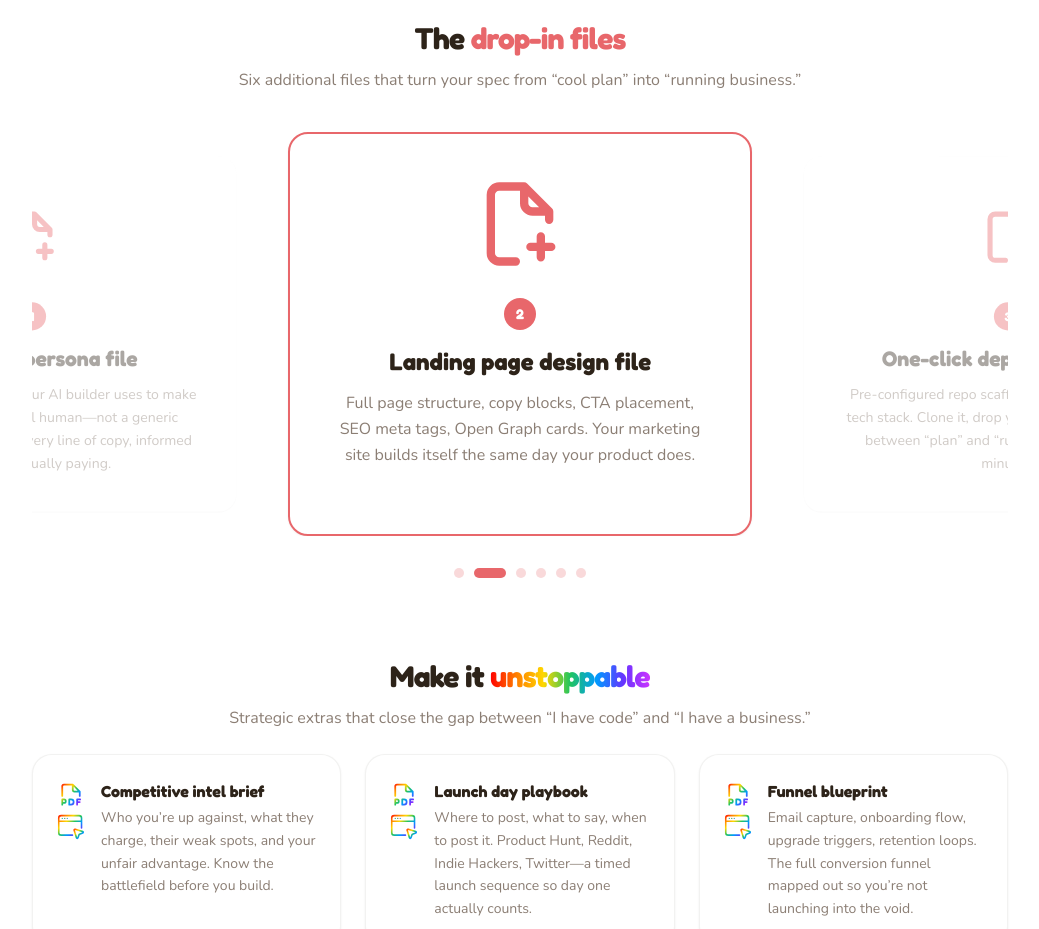
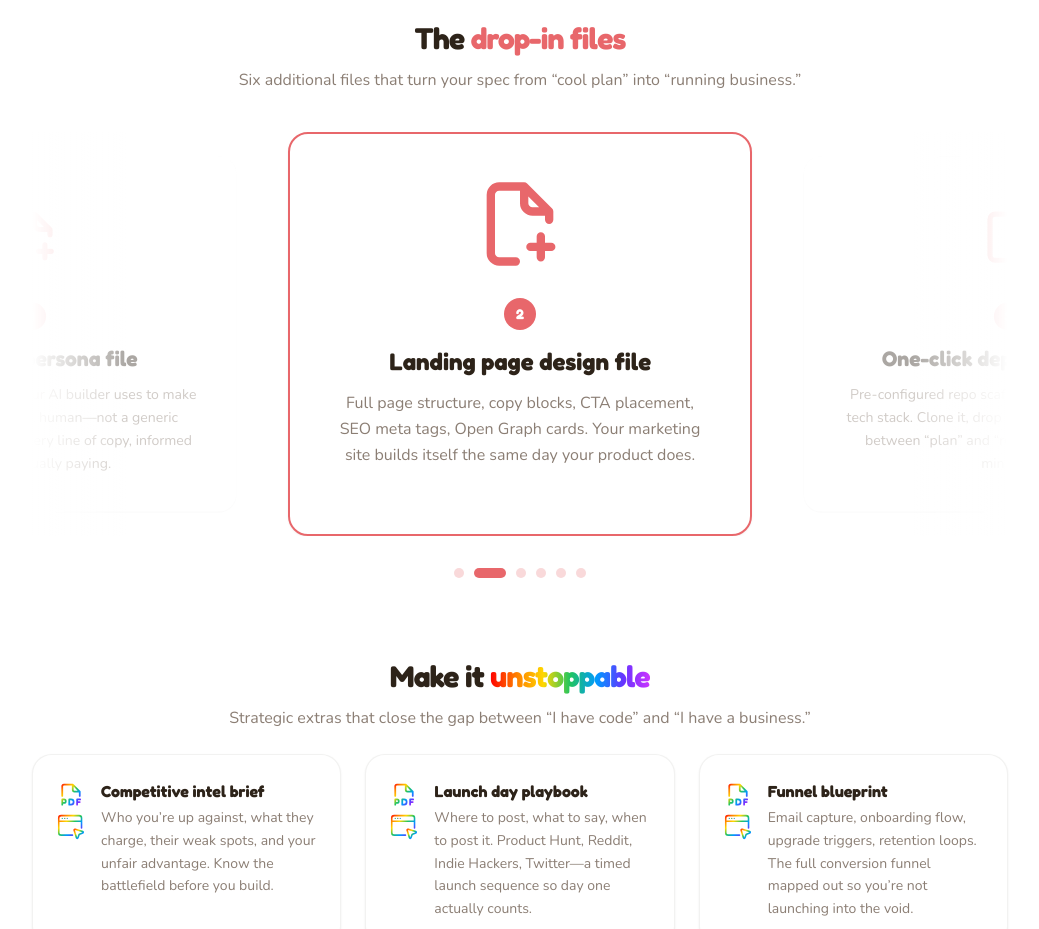
Before and after one commit to lordshua1337/cash-cow, a Next.js app: page / in a window 1280 px wide. Shown: the part 2840-3769 px from the top of the page, without its empty margins (120-1159 px from the left). Built offline with nearby package versions, Linux system fonts and the light colour scheme.

Commit message:
feat: click-to-advance on cards, edge fade gradients on carousel

```diff
--- a/src/components/DropInFilesCarousel.tsx
+++ b/src/components/DropInFilesCarousel.tsx
@@ -62,9 +62,21 @@ export default function DropInFilesCarousel() {
     [emblaApi]
   )
 
+  const scrollNext = useCallback(() => emblaApi?.scrollNext(), [emblaApi])
+
   return (
     <div>
-      {/* Carousel viewport */}
+      {/* Carousel viewport with edge fades */}
+      <div className="relative">
+        <div
+          className="absolute left-0 top-0 bottom-0 w-16 sm:w-24 z-10 pointer-events-none"
+          style={{ background: 'linear-gradient(to right, var(--white), transparent)' }}
+        />
+        <div
+          className="absolute right-0 top-0 bottom-0 w-16 sm:w-24 z-10 pointer-events-none"
+          style={{ background: 'linear-gradient(to left, var(--white), transparent)' }}
+        />
+
         <div className="overflow-hidden cursor-grab active:cursor-grabbing" ref={emblaRef}>
           <div className="flex">
             {FILES.map((file, i) => {
@@ -74,6 +86,7 @@ export default function DropInFilesCarousel() {
                 <div
                   key={file.title}
                   className="flex-[0_0_85%] sm:flex-[0_0_65%] lg:flex-[0_0_50%] min-w-0 px-3"
+                  onClick={scrollNext}
                 >
                   <motion.div
                   animate={{
@@ -133,6 +146,7 @@ export default function DropInFilesCarousel() {
             })}
           </div>
         </div>
+      </div>
 
       {/* Dot indicators */}
       <div className="flex items-center justify-center gap-2.5 mt-8">
```
Lines whose indentation alone changed are shown as unchanged.
